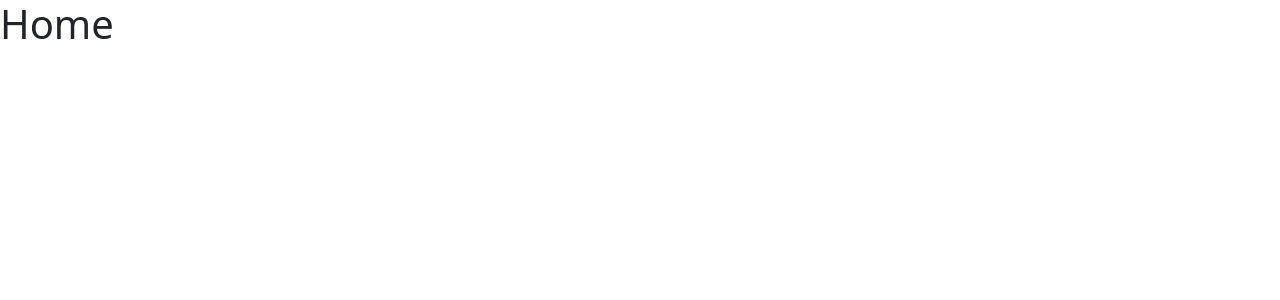
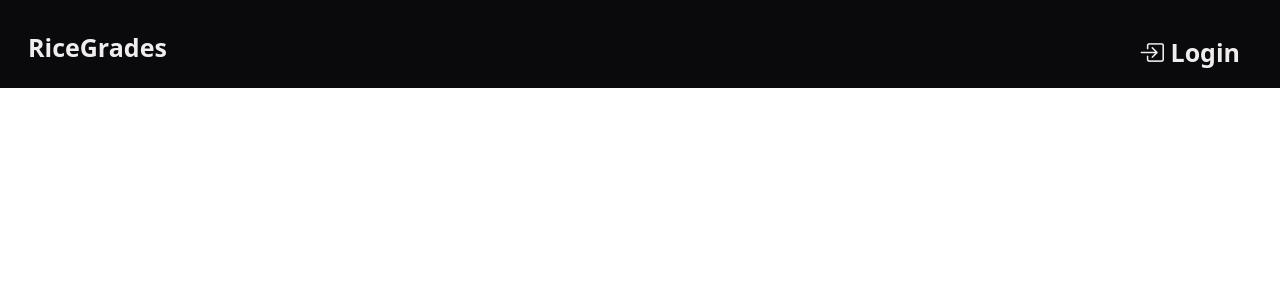
Before and after one commit to samSharivker/RiceGrades, a React (Create React App) app: page / in a window 1280 px wide. Shown: the top 300 px of the page. Built offline with nearby package versions, Linux system fonts and the light colour scheme.

Commit message:
created base nav

```diff
--- a/src/App.css
+++ b/src/App.css
@@ -0,0 +1,37 @@
+:root {
+    --mbc: #710C04;
+    --sbc: #0A090C;
+    --main-font-size: 25px;
+    --fc: #F0EDEE;
+    --mshadow: 5px 5px 6px var(--mbc);
+}
+
+.navbar-toggler {
+    height: 5vh;
+    width: 5vh;
+}
+
+nav span,i {
+    color: var(--fc);
+    font-size: var(--main-font-size);
+    font-weight: bold;
+}
+
+#navbar-wrapper {
+    background-color: var(--sbc);
+    padding: 1rem;
+    height: 11vh;
+}
+
+.navbar-collapse {
+    background-color: var(--sbc);
+    padding: 0 1em;
+}
+
+.navbar-toggler-icon {
+    background-color: white;
+}
+
+.navbar-toggler-icon:active {
+    background-color: transparent;
+}
--- /dev/null
+++ b/src/components/Nav.jsx
@@ -0,0 +1,36 @@
+import { Link } from 'react-router-dom';
+
+function Nav() {
+
+    const scrollToTop = () => {
+        window.scrollTo({
+            top: 0,
+            behavior: 'smooth'
+        });
+    };
+
+    const isActiveLink = (pathname) => {
+        return window.location.pathname === pathname ? 'active' : '';
+    };
+
+    return (
+        <div class="container-fluid sticky-top" id="navbar-wrapper">
+            <nav class="navbar navbar-expand-sm">
+                <div class="container-fluid">
+                    <Link className={`navbar-brand ${isActiveLink('/')}`} to="/" onClick={scrollToTop}><span id="brand_span">RiceGrades</span></Link>
+                    <button class="navbar-toggler navbar-toggler-icon" type="button" data-bs-toggle="collapse" data-bs-target="#navbarNav" aria-controls="navbarNav" aria-expanded="false" aria-label="Toggle navigation">
+                    </button>
+                    <div class="collapse navbar-collapse position-absolute bottom-0 end-0" id="navbarNav">
+                        <ul class="navbar-nav">
+                            <li class="nav-item">
+                                <Link className={`nav-link ${isActiveLink('/login')}`} to="/login" onClick={scrollToTop}><i class="bi bi-box-arrow-in-right"></i><span> Login</span></Link>
+                            </li>
+                        </ul>
+                    </div>
+                </div>
+            </nav>
+        </div>
+    );
+}
+
+export default Nav;
--- a/src/pages/Home.jsx
+++ b/src/pages/Home.jsx
@@ -1,7 +1,9 @@
+import Nav from '../components/Nav';
+
 function Home() {
     return (
         <div>
-            <h1>Home</h1>
+            <Nav />
         </div>
     )
 }
```
Also changed, not shown: src/components/Temp.jsx (deleted, +0 -9 lines).
